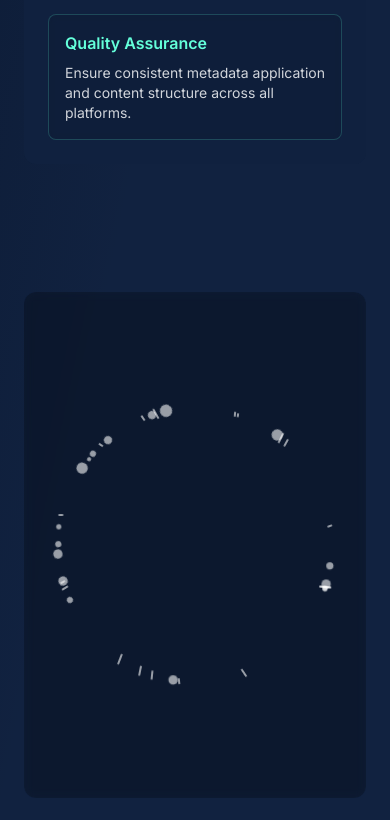
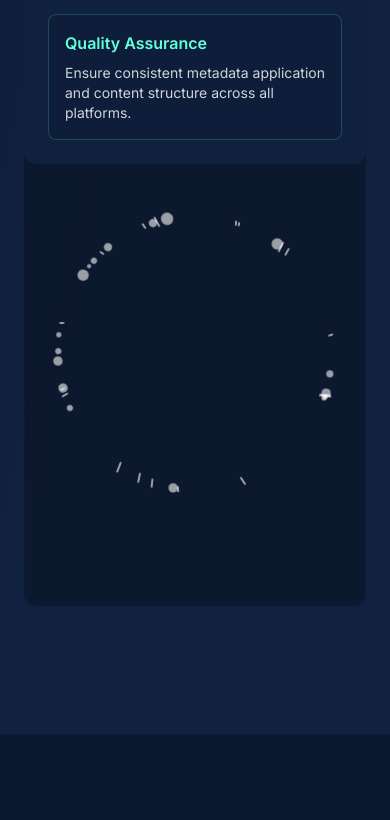
Before and after one commit to isthatamullet/tylergohr-homepage, a React (Vite) app in the folder project/: page / in a window 390 px wide. Shown: the part 1964-2784 px from the top of the page. Built offline with nearby package versions, Linux system fonts and the light colour scheme.

Commit message:
swirling fixes for mobile

```diff
--- a/project/src/components/ContentTransformation.tsx
+++ b/project/src/components/ContentTransformation.tsx
@@ -2,25 +2,15 @@ import React, { useRef, useEffect, useState } from 'react';
 // No Link import needed
 import DataStream from './DataStream';
 
-// Helper function to check if mobile (adjust breakpoint if needed)
-const isMobileScreen = () => typeof window !== 'undefined' && window.innerWidth < 768;
+// Helper function removed as state was removed
 
 const ContentTransformation: React.FC = () => {
   const sectionRef = useRef<HTMLElement>(null);
-  // Removed contentRef, contentHeight
   const [isVisible, setIsVisible] = useState(false);
   const [scrollProgress, setScrollProgress] = useState(0);
-  const [isMobile, setIsMobile] = useState(isMobileScreen());
+  // Removed isMobile state and contentHeight state
 
-  // Effect to handle screen resize
-  useEffect(() => {
-    const handleResize = () => { setIsMobile(isMobileScreen()); };
-    window.addEventListener('resize', handleResize);
-    handleResize(); // Initial check
-    return () => window.removeEventListener('resize', handleResize);
-  }, []);
-
-  // Effect for Intersection Observer (visibility) & Scroll Progress
+  // Simplified Effect for Intersection Observer (visibility) & Scroll Progress ONLY
   useEffect(() => {
     const intersectionObserver = new IntersectionObserver(
       ([entry]) => setIsVisible(entry.isIntersecting),
@@ -44,7 +34,7 @@ const ContentTransformation: React.FC = () => {
       }
       window.removeEventListener('scroll', handleScroll);
     };
-  }, []);
+  }, []); // Run only once on mount
 
   return (
     <section
@@ -66,10 +56,12 @@ const ContentTransformation: React.FC = () => {
           </p>
         </div>
 
+        {/* Original gap-8 */}
         <div className="flex flex-col md:flex-row items-start justify-between gap-8">
 
           {/* Data Stream Component Container */}
           <div
+            // --- CORRECTED className (invalid comment removed) ---
             className={`relative w-full transition-opacity duration-500 ease-out
                       md:w-[45%] lg:w-[40%]
                       min-w-[300px] max-w-[600px]
@@ -78,17 +70,17 @@ const ContentTransformation: React.FC = () => {
                       md:h-[500px] lg:h-[550px]
                       md:sticky
                       md:self-start
+                      -mt-24 md:mt-0
                     `}
+            // --------------------------------------------------
             style={{
-              position: isMobile ? 'relative' : 'sticky',
+              position: 'sticky',
               top: '6rem',
               opacity: isVisible ? 1 : 0,
               transform: isVisible ? 'translateY(0)' : 'translateY(10px)',
             }}
           >
-            {/* --- UPDATED Inner Div: Added flex centering --- */}
             <div className="relative h-full bg-black/10 backdrop-blur-sm rounded-xl overflow-hidden flex items-center justify-center">
-            {/* --------------------------------------------- */}
               <DataStream isVisible={isVisible} scrollProgress={scrollProgress} />
             </div>
           </div>
@@ -98,6 +90,7 @@ const ContentTransformation: React.FC = () => {
             className="w-full md:w-[55%] lg:w-1/2 md:ml-8 order-1 md:order-2 relative z-20"
           >
             <div className="bg-navy-light/95 backdrop-blur-md p-6 rounded-xl lg:bg-transparent lg:p-0">
+               {/* --- RESTORED Content --- */}
                <h3 className="text-2xl font-bold mb-4 text-white">Digital Order in Motion</h3>
                <p className="text-gray-300 mb-6">
                  Our content transformation process brings structure and organization to your digital assets. We implement:
@@ -129,6 +122,7 @@ const ContentTransformation: React.FC = () => {
                    <p className="text-gray-300 text-sm">Ensure consistent metadata application and content structure across all platforms.</p>
                  </div>
                </div>
+               {/* ----------------------- */}
             </div>
           </div>
         </div>
```
